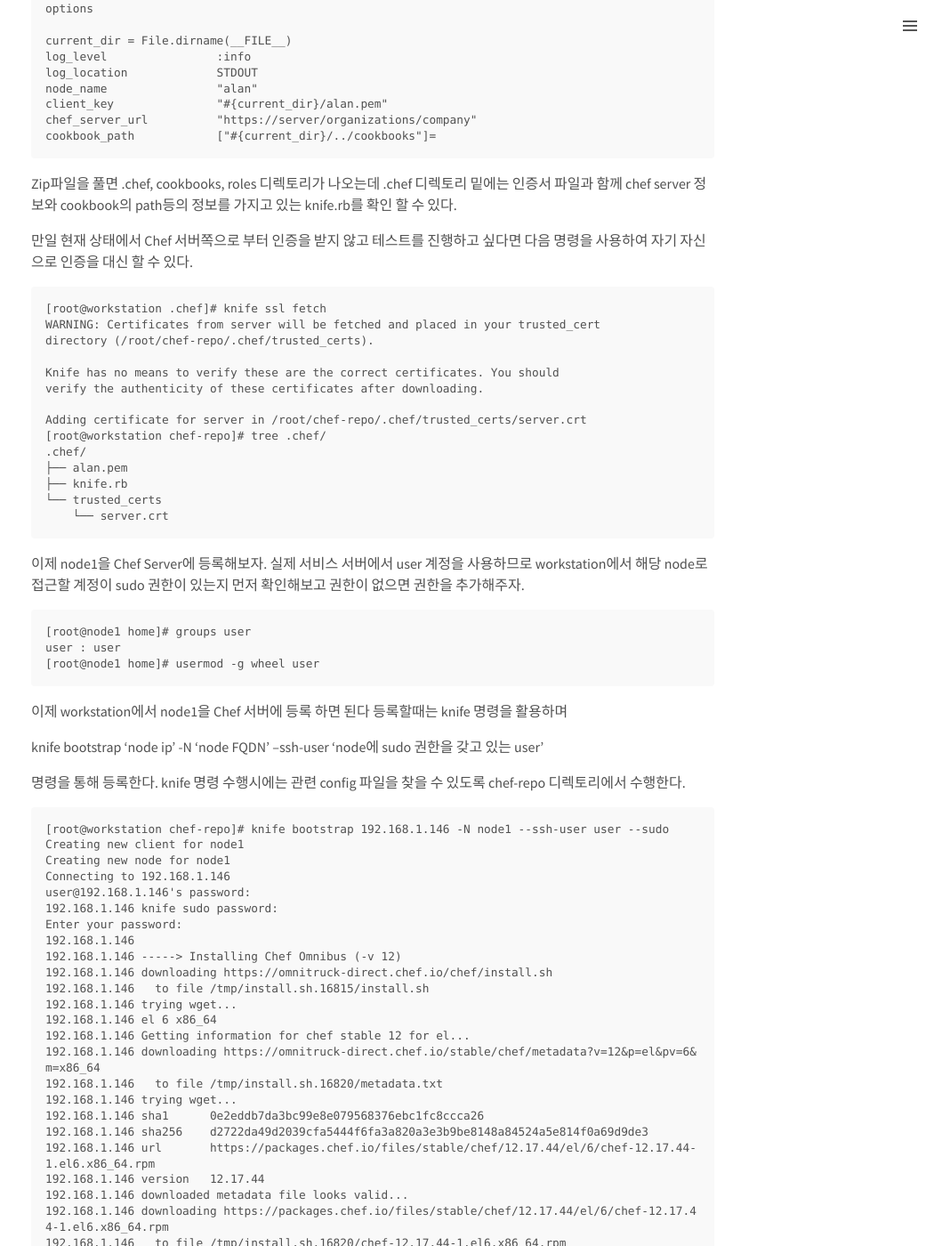
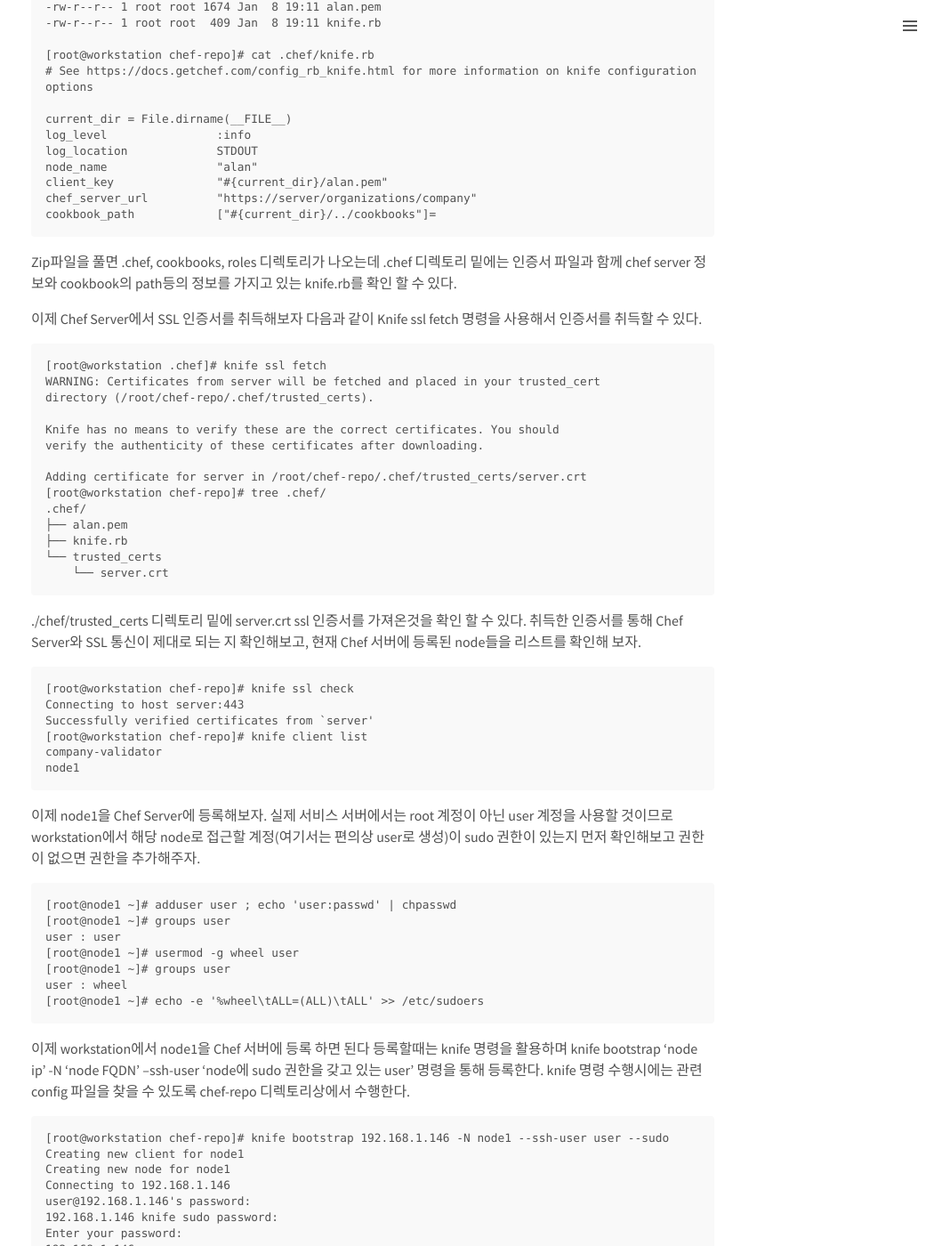
Before and after one commit to AlanSSKim/alansskim.github.io, a Jekyll site: the page built from _posts/DevOps/Chef/2017-01-07-chef04.md, in a window 1280 px wide and 1400 px high, scrolled down 3254 px. Shown: the whole window at 89% size, without its empty margins (221-1280 px from the left). Built offline with Jekyll 4.4.1, drawn with Linux system fonts in a browser that asks for light colours; Markdown is read by kramdown in place of the engine named in the settings; comment, search, counter and statistics services are not loaded; some of the changed text lies outside the part shown.

Commit message:
20170109 post

```diff
--- a/_posts/DevOps/Chef/2017-01-07-chef04.md
+++ b/_posts/DevOps/Chef/2017-01-07-chef04.md
@@ -50,10 +50,11 @@ yes
 
 ### 3.3 Workstation 과 Client node 인스톨
 
-먼저 Client node를 Bootstrapping을 위해서는 Chef 서버에 접근 허가(ssh permission)를 얻어야 하는데 이과정에서 디지털 서명의 생성과 Server에 Client를 등록이 필요하다. Chef 12에서는 이 과정을 간편하게 처리할 수 있는 방법을 제공하는데 그것이 Stater Kit이다.
+2장에서 Chef Solo를 통한 workstatoin과 node간의 통신은 ssh를 사용했다. 이번장에 Chef server에서는 ssh 통신이 아닌 SSL을 통해 Server와 workstation, node간 통신이 이루어지고, workstation과 node들은 Server와 SSL 통신을 위해 Server쪽의 인증서를 취득해야 한다.
+
+먼저 Client node를 Provisioning (Bootstrapping)하기 위해서는 Chef 서버에 접근 허가(ssh permission)를 얻어내기 위해 SSL 인증서를 취득해야 한다. 이 과정에서 Chef Server쪽에서 SSL 인증서 생성하고 workstation과 node들에 배포해야 하는데, Chef 12에서는 이 과정을 간편하게 처리할 수 있는 Stater Kit이란 툴을 제공한다.
 
 - Administration -> Organization name -> Starter Kit -> download Clik
-
 
 <img width="484" alt="2017-01-08 19 08 26" src="https://cloud.githubusercontent.com/assets/17682727/21748983/fa57947a-d5d6-11e6-80dc-5803c6ed54cf.PNG">
 
@@ -90,7 +91,7 @@ cookbook_path            ["#{current_dir}/../cookbooks"]=
 
 Zip파일을 풀면 .chef, cookbooks, roles 디렉토리가 나오는데 .chef 디렉토리 밑에는 인증서 파일과 함께 chef server 정보와 cookbook의 path등의 정보를 가지고 있는 knife.rb를 확인 할 수 있다.
 
-만일 현재 상태에서 Chef 서버쪽으로 부터 인증을 받지 않고 테스트를 진행하고 싶다면 다음 명령을 사용하여 자기 자신으로 인증을 대신 할 수 있다.
+이제 Chef Server에서 SSL 인증서를 취득해보자 다음과 같이 Knife ssl fetch 명령을 사용해서 인증서를 취득할 수 있다.
 
 ~~~~
 [root@workstation .chef]# knife ssl fetch
@@ -109,19 +110,30 @@ Adding certificate for server in /root/chef-repo/.chef/trusted_certs/server.crt
     └── server.crt
 ~~~~
 
-이제 node1을 Chef Server에 등록해보자. 실제 서비스 서버에서 user 계정을 사용하므로 workstation에서 해당 node로 접근할 계정이 sudo 권한이 있는지 먼저 확인해보고 권한이 없으면 권한을 추가해주자.
+./chef/trusted_certs 디렉토리 밑에 server.crt ssl 인증서를 가져온것을 확인 할 수 있다.
+취득한 인증서를 통해 Chef Server와 SSL 통신이 제대로 되는 지 확인해보고, 현재 Chef 서버에 등록된 node들을 리스트를 확인해 보자.
+~~~~
+[root@workstation chef-repo]# knife ssl check
+Connecting to host server:443
+Successfully verified certificates from `server'
+[root@workstation chef-repo]# knife client list
+company-validator
+node1
+~~~~
+
+이제 node1을 Chef Server에 등록해보자. 실제 서비스 서버에서는 root 계정이 아닌 user 계정을 사용할 것이므로 workstation에서 해당 node로 접근할 계정(여기서는 편의상 user로 생성)이 sudo 권한이 있는지 먼저 확인해보고 권한이 없으면 권한을 추가해주자.
 
 ~~~~
-[root@node1 home]# groups user
+[root@node1 ~]# adduser user ; echo 'user:passwd' | chpasswd
+[root@node1 ~]# groups user
 user : user
-[root@node1 home]# usermod -g wheel user
+[root@node1 ~]# usermod -g wheel user
+[root@node1 ~]# groups user
+user : wheel
+[root@node1 ~]# echo -e '%wheel\tALL=(ALL)\tALL' >> /etc/sudoers
 ~~~~
 
-이제 workstation에서 node1을 Chef 서버에 등록 하면 된다 등록할때는 knife 명령을 활용하며
-
-knife bootstrap 'node ip' -N 'node FQDN' --ssh-user 'node에 sudo 권한을 갖고 있는 user'
-
-명령을 통해 등록한다. knife 명령 수행시에는 관련 config 파일을 찾을 수 있도록 chef-repo 디렉토리에서 수행한다.
+이제 workstation에서 node1을 Chef 서버에 등록 하면 된다 등록할때는 knife 명령을 활용하며 knife bootstrap 'node ip' -N 'node FQDN' --ssh-user 'node에 sudo 권한을 갖고 있는 user' 명령을 통해 등록한다. knife 명령 수행시에는 관련 config 파일을 찾을 수 있도록 chef-repo 디렉토리상에서 수행한다.
 
 ~~~~
 [root@workstation chef-repo]# knife bootstrap 192.168.1.146 -N node1 --ssh-user user --sudo
@@ -170,11 +182,16 @@ Enter your password:
 192.168.1.146 Chef Client finished, 0/0 resources updated in 02 seconds
 ~~~~
 
-자 이제 노드 등록이 완료되었다 Chef의 콘솔 화면을 통해 등록된 node를 확인해보자.
+이렇게 해서 node 등록이 완료되었다. 이 node에서 Chef Server와 SSL 통신을 하기 위한 인증서를 제대로 취득했는지 아래와 같이 확인해보자. workstation이나 node에서 Chef Server와 SSL 통신에 문제가 있을때는 아래와 같이 인증서를 제대로 취득했는지 확인이 필요하다.
+~~~~
+[root@node1 ~]# ls /etc/chef/trusted_certs/
+server.crt
+~~~~~
+
+자 이제 웹 브라우저를 열어서 Chef Server의 콘솔 화면을 통해 등록된 node를 확인해보자.
 
 <img width="556" alt="2017-01-08 20 17 07" src="https://cloud.githubusercontent.com/assets/17682727/21749347/7d2ff3e8-d5e0-11e6-9c5f-5e4782980fc9.PNG">
 
 attributes를 클릭하면 ohai 를 통해 가져온 자세한 서버 정보들을 확인할 수 있다.
 
-
 <img width="554" alt="2017-01-08 20 18 04" src="https://cloud.githubusercontent.com/assets/17682727/21749358/9df63754-d5e0-11e6-9f87-18fb260c4748.PNG">
```
